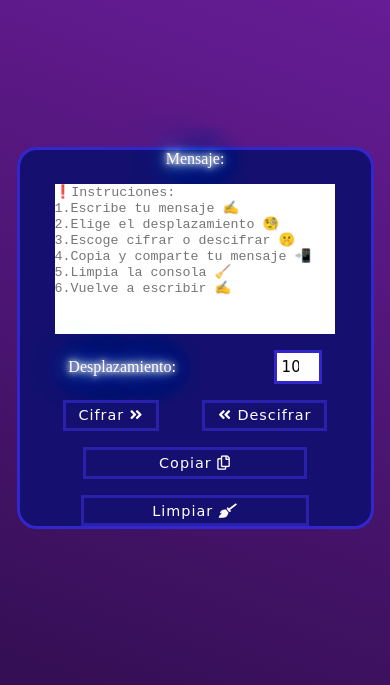
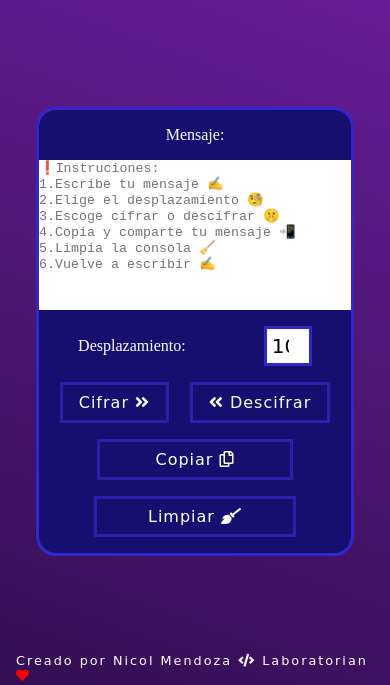
Before and after one commit to nicolmendoza/LIM016-CesarCipher, a plain HTML site: page index.html in a window 390 px wide. Shown: the part 89-774 px from the top of the page. Drawn offline with Linux system fonts and the light colour scheme; a web font is replaced by a local one.

Commit message:
Update style.css

```diff
--- a/style.css
+++ b/style.css
@@ -27,22 +27,16 @@ animation: BgGradient 5s ease infinite
 100% {background-position: 0% 50%;}
 }
 
-#resultado{
-display: none;
-}
-#resultadoDescifrado{
-display: none;
-}
+
 
 #header{
-height: 20%;
 display: flex;
 justify-content: center;
 align-items: center;
+margin:2rem;
+width: 100%;
+height: 20%;
 }
-
-
-
 
 #header h1 {
 font-size: 3rem;
@@ -50,6 +44,7 @@ color: #fff;
 font-family: Iceland;
 animation: neon2 1s ease-in-out infinite alternate;
 text-align: center;
+justify-content: center;
 }
 
 @keyframes neon2 {
@@ -80,10 +75,11 @@ margin-top: 0;
 display: flex;
 justify-content: center;
 align-items: center;
-margin: auto;
 background: rgb(21,16,111);
 width: 25%;
-height: 90%;
+height: 70%;
+margin: auto;
+
 border:3px solid #3227cd  ;
 border-radius: 20px;
 }
@@ -92,9 +88,8 @@ border-radius: 20px;
 display: flex;
 flex-direction: column;
 justify-content: center;
-width: 100%;
-height: 90%;
-
+margin-top: 1rem;
+margin-bottom: 1rem;
 }
 
 #texto{
@@ -102,10 +97,15 @@ display: flex;
 flex-direction: column;
 justify-content: center;
 align-items: center;
-margin-top: auto;
+width: 100%;
 height: 100%;
 
+}
 
+
+#centro{
+
+  width: 100%;
 }
 
 #numero{
@@ -122,10 +122,18 @@ align-items: center;
 
 textarea{
 resize: none;
+width: 100%;
 outline: none;
 border:none;
 text-align: justify;
+overflow: none;
+scroll-margin: none;
 }
+
+#textarea::-webkit-scrollbar{
+  display: none;
+}
+
 
 #resultado{
   background: cornsilk;
@@ -230,7 +238,7 @@ display: flex;
 width: 100vw;
 align-items: center;
 justify-content: space-between;
-height: 20%;
+height: 10%;
 
 }
 
@@ -296,31 +304,26 @@ color: red;
 
 @media (max-width:1000px) {
 #container{
-  width: 50%;
+  width: 35%;
 }
 }
 
 @media (max-width:900px) {
 #container{
-  width: 50%;
+  width: 40%;
 }
 }
 @media (max-width:800px) {
   #container{
-    width: 60%;
+    width: 45%;
   }
 
 
   textarea{
     resize: none;
-    height: 90%;
-    width: 80%;
-    padding:0%;
-    border:none;
-    text-align: justify;
-    outline: none;
-    overflow: none;
-    scroll-margin: none;
+    height: 100%;
+    width: 100%;
+
   }
 
   #textarea::-webkit-scrollbar{
@@ -329,23 +332,22 @@ color: red;
 
 }
 
-  @media (max-width:500px) {
+  @media (max-width:600px) {
+
     #container{
-      width: 90%;
+      width: 50%;
       height: 100%;
+
     }
 
 
     #header h1 {
       font-size: 2rem;
-      color: #fff;
-      font-family: Iceland;
-      animation: neon2 1s ease-in-out infinite alternate;
       text-align: center;
       }
 
 input[type="number"]{
-font-size: 15px;
+font-size: 20px;
 width: 2rem;
 padding: 5px;
 font-family: 'Iceland', cursive
@@ -356,27 +358,18 @@ font-family: 'Iceland', cursive
   display: flex;
   justify-content: center;
   align-items: center;
+  margin-top: 0;
   }
 
   #header h1 {
 
     animation: none
-
-
     }
-
-
-
-  #parrafo{
-    display: none;
-  }
 
   #prueba{
 
     animation: none
     }
-
-
     label{
 
       font-size: 1rem;
@@ -384,35 +377,43 @@ font-family: 'Iceland', cursive
       }
 
 
+            #footer{
+              align-items: center;
+              justify-content: center;
+              display: grid;
 
+            }
 
-      #copiar{
-        padding: 0.3rem 0.8rem;
+            #parrafo {
+              display: flex;
+            }
+
+            #parrafo p{
+              justify-content: center;
+            }
+            label{
+              animation: none;
+            }
+  }
 
 
 
-        }
+  @media (max-width:550px) {
 
-        #limpiar{
-        padding: 0.3rem 0.8rem;
+    #container{
+      width: 80%;
+      height: 100%;
 
 
-        }
+    }
+
+#centro{
 
 
-        #cifrar , #descifrar , #parrafo{
+  margin-top: 4rem;
+  margin-bottom: 4rem;
 
-          padding: 0.3rem 0.8rem;
-
-          }
+}
 
 
-
-          button{
-
-            font-size: 0.9rem;
-
-
-            }
-
   }
```
